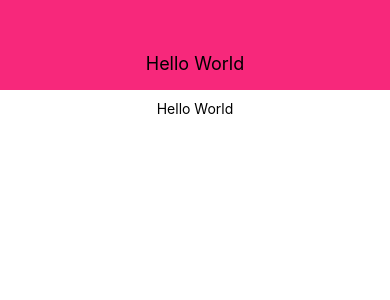
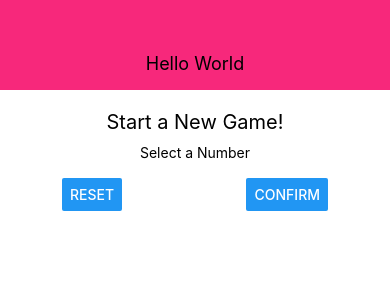
Before and after one commit to RommelTJ/rn-guess-number, a React Native app: screen / in a window 390 px wide. Shown: the top 300 px of the page. Built offline with nearby package versions, Linux system fonts and the light colour scheme.

Commit message:
:sparkles: StartGameScreen: Setting up the layout

```diff
--- a/screens/StartGameScreen.js
+++ b/screens/StartGameScreen.js
@@ -1,10 +1,18 @@
 import React from 'react';
-import { View, Text, StyleSheet } from 'react-native';
+import { View, Text, StyleSheet, TextInput, TouchableOpacity, Button } from 'react-native';
 
 const StartGameScreen = (props) => {
   return (
     <View style={styles.screen}>
-      <Text>Hello World</Text>
+      <Text style={styles.title}>Start a New Game!</Text>
+      <View style={styles.inputContainer}>
+        <Text>Select a Number</Text>
+        <TextInput />
+        <View style={styles.buttonContainer}>
+          <Button title="Reset" onPress={() => {}} />
+          <Button title="Confirm" onPress={() => {}} />
+        </View>
+      </View>
     </View>
   );
 };
@@ -14,6 +22,21 @@ const styles = StyleSheet.create({
     flex: 1,
     padding: 10,
     alignItems: "center"
+  },
+  buttonContainer: {
+    flexDirection: "row",
+    width: "100%",
+    justifyContent: "space-between",
+    paddingHorizontal: 15
+  },
+  inputContainer: {
+    width: 300,
+    maxWidth: "80%",
+    alignItems: "center"
+  },
+  title: {
+    fontSize: 20,
+    marginVertical: 10
   }
 });
 
```
